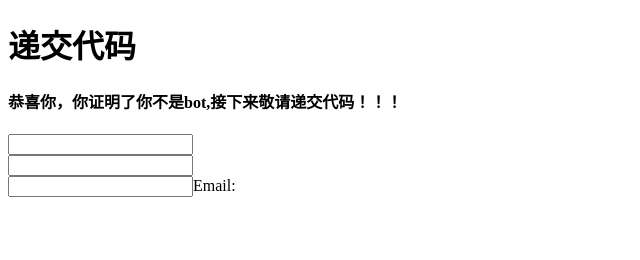
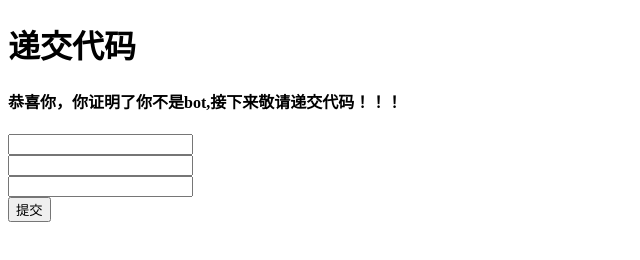
Before and after one commit to goodjobABC/api.github.io, a plain HTML site: page success.html in a window 1280 px wide. Shown: the whole page, without its empty margins (0-640 px from the left). Drawn offline with Linux system fonts and the light colour scheme.

Commit message:
Update success.html

```diff
--- a/success.html
+++ b/success.html
@@ -10,6 +10,8 @@
     <br>
     <input type="name"></input>
     <br>
-    <input type="email">Email:</input>
+    <input type="email"></input>
+    <br>
+    <button>提交</button>
   </body>
 </html>
```
